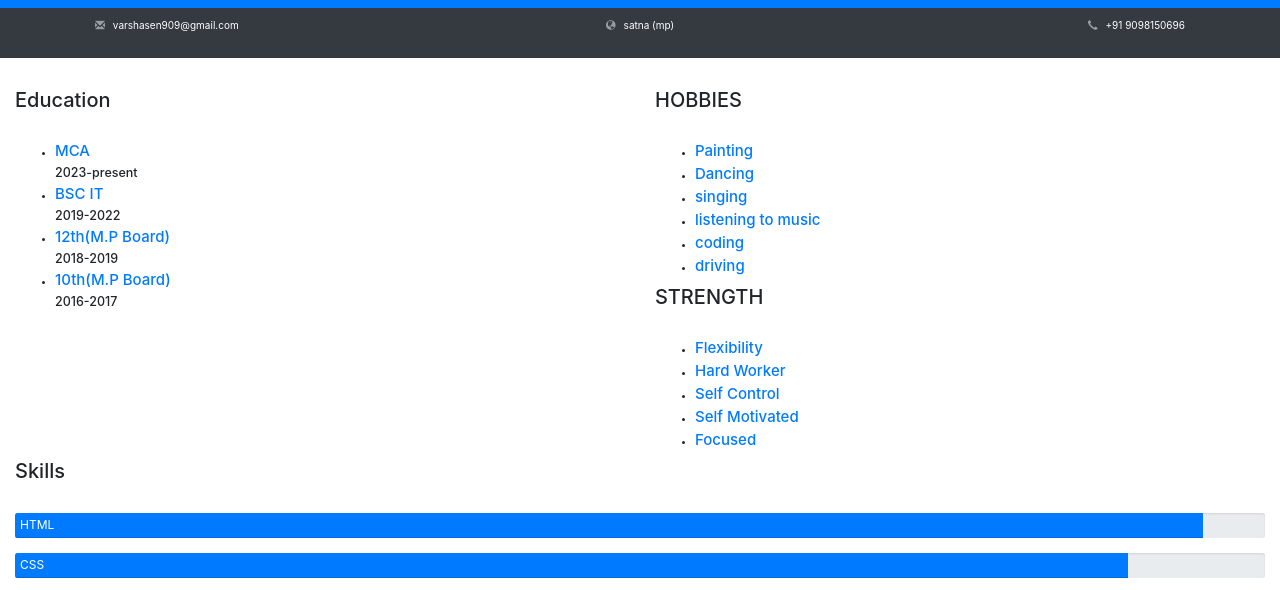
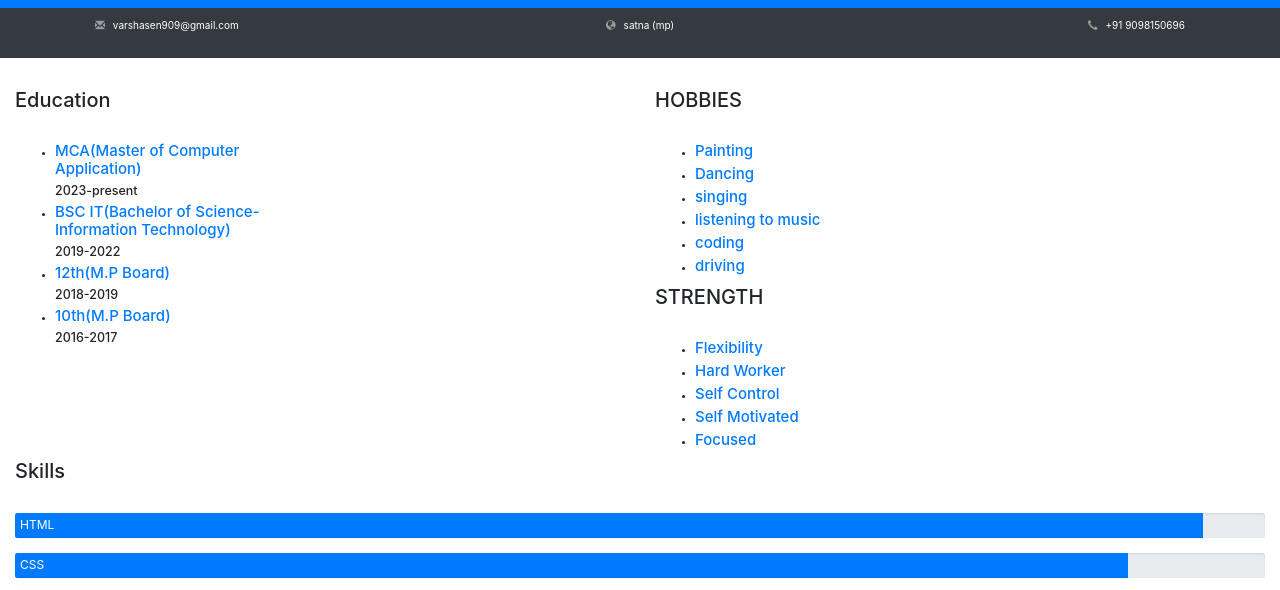
Before and after one commit to varsha08-06-2001/Resume, a plain HTML site: page index.html in a window 1280 px wide. Shown: the part 202-792 px from the top of the page. Drawn offline with nearby package versions, Linux system fonts and the light colour scheme.

Commit message:
Update index.html

```diff
--- a/index.html
+++ b/index.html
@@ -63,11 +63,11 @@
             <h2 class="mb-5">Education</h2>
             <ul>
                <li>
-                <h4 class="text-primary">MCA</h4>
+                <h4 class="text-primary">MCA(Master of Computer Application)</h4>
                 <h5>2023-present</h5>
                </li>
              <li>
-                <h4 class="text-primary">BSC IT</h4>
+                <h4 class="text-primary">BSC IT(Bachelor of Science-Information Technology)</h4>
                 <h5>2019-2022</h5>
               </li>
                <li>
```
